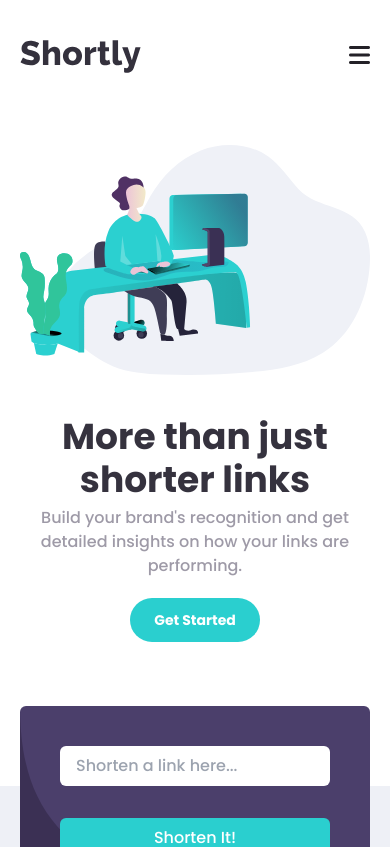
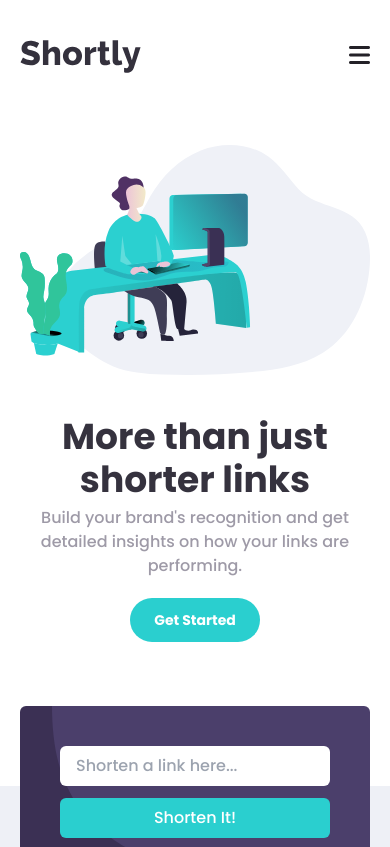
Before and after one commit to coderSuresh/url-shortener, a Next.js app: page / in a window 390 px wide. Shown: the top 847 px of the page. Built offline with nearby package versions, Linux system fonts and the light colour scheme.

Commit message:
fix: add margin to shorten btn only on error

```diff
--- a/components/Shorten.tsx
+++ b/components/Shorten.tsx
@@ -38,7 +38,7 @@ const Shorten = () => {
         <>
             <div className="shortner_section relative lg:px-32 md:px-16 px-5 md:-top-14 md:-mb-10 -top-20 -mb-16">
                 <div className="shortner_container rounded-md text-center bg-dark-violet bg-no-repeat md:bg-cover bg-contain bg-right-top w-full md:bg-bg-shorten-desktop bg-bg-shorten-mobile px-10 py-10">
-                    <form onSubmit={handleFormSubmit} action="#" className="relative flex flex-wrap gap-x-5 gap-y-8 md:flex-row flex-col">
+                    <form onSubmit={handleFormSubmit} action="#" className="relative flex flex-wrap gap-x-5 gap-y-3 md:flex-row flex-col">
                         <div className="flex-grow">
                             <input
                                 value={inputValue}
@@ -53,7 +53,7 @@ const Shorten = () => {
                                 </p>
                             )}
                         </div>
-                        <button type="submit" className="whitespace-nowrap px-4 h-fit py-2 rounded-md text-white bg-primary hover:opacity-70">
+                        <button type="submit" className={`whitespace-nowrap px-4 h-fit py-2 rounded-md text-white bg-primary hover:opacity-70 ${hasError ? 'mt-5' : ''}`}>
                             Shorten It!
                         </button>
                     </form>
```
